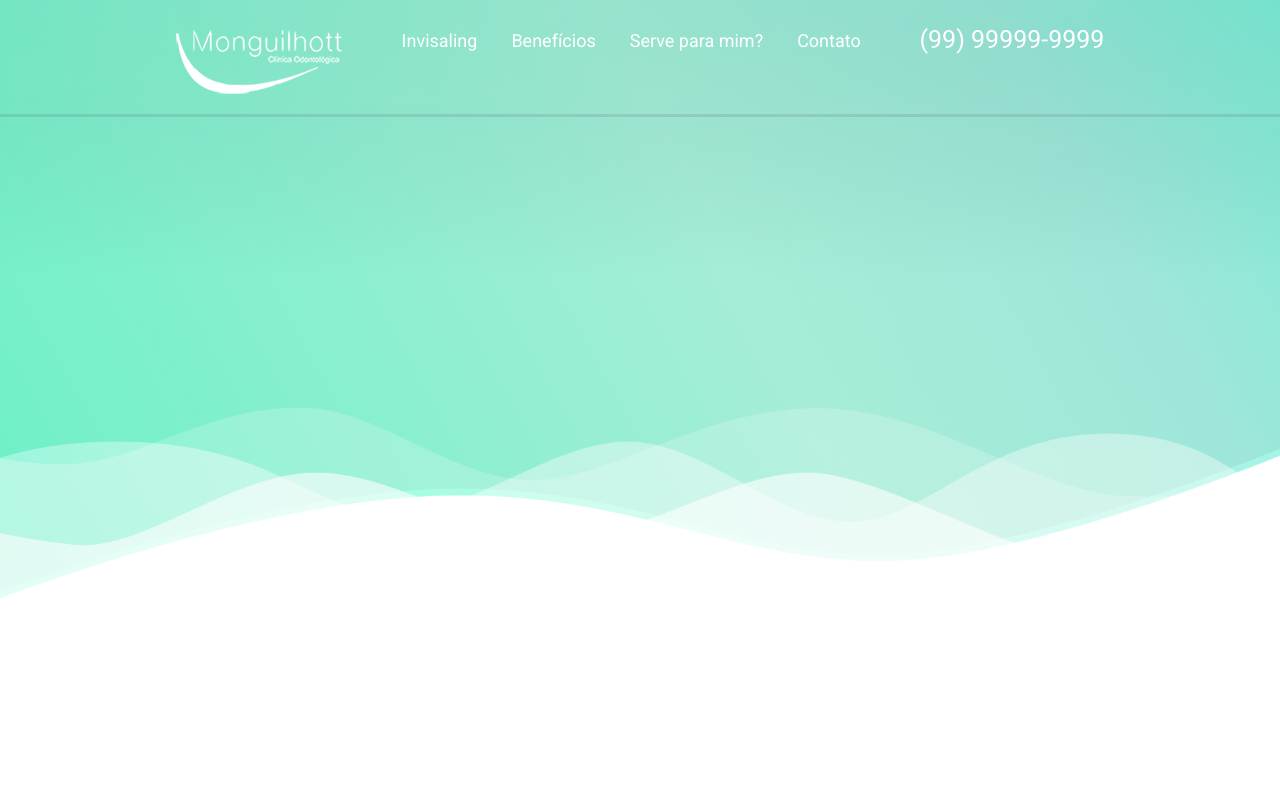
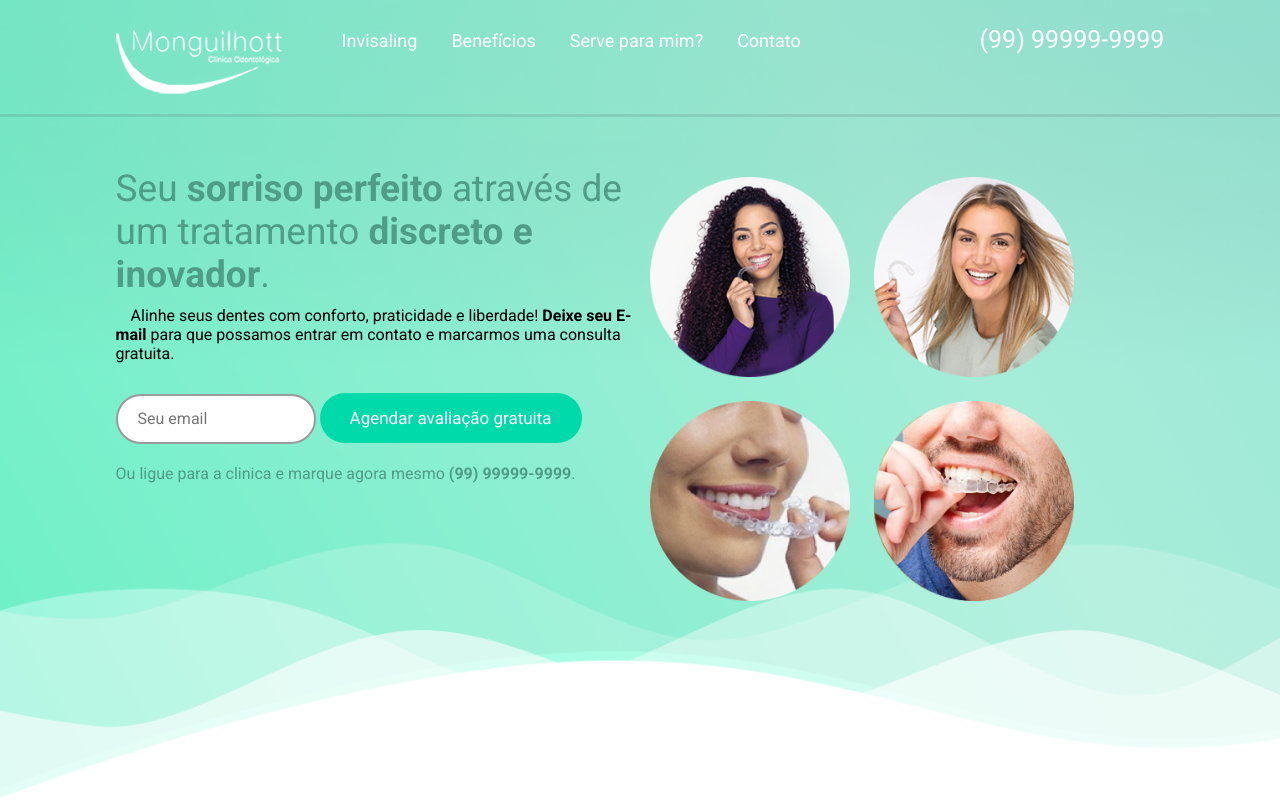
Before and after one commit to felipeghizo/HTML-CSS, a PHP site: page / in a window 1280 px wide. Run offline with PHP 8.4, Linux system fonts and the light colour scheme; some libraries are stand-ins or nearby versions.

Commit message:
Adição da segunda section do header

```diff
--- a/Projetos/projeto_Clinica_Odonto/css/style.css
+++ b/Projetos/projeto_Clinica_Odonto/css/style.css
@@ -10,16 +10,16 @@
 /* Úteis */
 .clear{clear: both;}
 .container{
-    max-width: 980px;
+    max-width: 1100px;
     padding: 0 2%;
     margin: 0 auto;
 }
 
-/* Section Header */
+/* Section Header 1 */
 section.header-master{
     width: 100%;
     padding: 30px 0;
-    min-height: 600px;
+    min-height: 800px;
     background-image: url("../images/bg_01.png");
     background-size: cover;
 }
@@ -75,3 +75,93 @@ header div.header-fone span{
     font-size: 25px;
     color: white;
 }
+/* Section Header 2 */
+section.header-master div.header-content{
+    padding: 50px 0;
+}
+/* Section Header 2 Article */
+section.header-master article{
+    float: left;
+    width: 50%;
+}
+/* Section Header 2 Article text */
+section.header-master article h2{
+    color: #509d87;
+    font-weight: normal;
+    font-size: 37px;
+}
+section.header-master article p{
+    padding-top: 10px;
+    text-indent: 15px;
+}
+section.header-master article span{
+    display: inline-block;
+    padding-top: 10px;
+    color: #509d87;
+}
+/* Section Header 2 Article form */
+section.header-master article form{
+    padding-top: 20px;
+}
+/* Section Header 2 Article form input*/
+section.header-master article form input{
+    display: inline-block;
+}
+/* Section Header 2 Article form input email*/
+section.header-master article form input[type=email]{
+    width: 200px;
+    height: 50px;
+    border: 2px solid rgb(155, 155, 155);
+    border-radius: 25px;
+    padding-left: 20px;
+    margin: 10px 0;
+    font-size: 16px;
+}
+/* Section Header 2 Article form input submit*/
+section.header-master article form input[type=submit]{
+    background-color: #00daaa;
+    color: white;
+    cursor: pointer;
+    border: none;
+    padding: 10px 30px;
+    margin: 10px 0;
+    height: 50px;
+    border-radius: 30px;
+    font-size: 17px;
+}
+section.header-master article form input[type=submit]:hover{
+    background-color: #01b68f;
+}
+
+/* Section Header 2 Aside */
+section.header-master aside{
+    float: left;
+    width: 50%;
+}
+/* Section Header 2 Aside img */
+section.header-master aside img{
+    height: 220px;
+    width: 220px;
+    border: 10px solid rgba(0,0,0,0);
+}
+
+
+@media screen and (max-width: 768px){
+    section.header-master{
+        min-height: 600px;
+    }
+    header nav.desktop{
+        display: none;
+    }
+    header div.header-fone{
+        display: none;
+    }
+    section.header-master aside{
+        display: none;
+    }
+    section.header-master article{
+        width: 100%;
+        text-align: center;
+    }
+
+}
--- a/Projetos/projeto_Clinica_Odonto/index.html
+++ b/Projetos/projeto_Clinica_Odonto/index.html
@@ -13,7 +13,7 @@
         <header>
             <div class="container">
                 <div class="header-logo"></div>
-                <nav>
+                <nav class="desktop">
                     <ul>
                         <li><span></span><a href="#">Invisaling</a></li>
                         <li><span></span><a href="#">Benefícios</a></li>
@@ -27,6 +27,27 @@
                 <div class="clear"></div>
             </div>
         </header>
+        <div class="header-content">
+            <div class="container">
+                <article class="one">
+                    <h2>Seu <b>sorriso perfeito</b> através de um tratamento <b>discreto e inovador</b>.</h2>
+                    <p>Alinhe seus dentes com conforto, praticidade e liberdade! <b>Deixe seu E-mail</b>
+                    para que possamos entrar em contato e marcarmos uma consulta gratuita.</p>
+                    <form>
+                        <input type="email" name="email" placeholder="Seu email">
+                        <input type="submit" name="acao" value="Agendar avaliação gratuita">
+                    </form>
+                    <span>Ou ligue para a clinica e marque agora mesmo <b>(99) 99999-9999</b>.</span>
+                </article>
+                <aside class="two">
+                    <img src="images/round_images/circle01.png">
+                    <img src="images/round_images/circle02.png">
+                    <img src="images/round_images/circle03.png">
+                    <img src="images/round_images/circle04.png">
+                </aside>
+                <div class="clear"></div>
+            </div>
+        </div>
     </section>
 
     <script src="https://code.jquery.com/jquery-3.2.1.min.js"></script>
```
